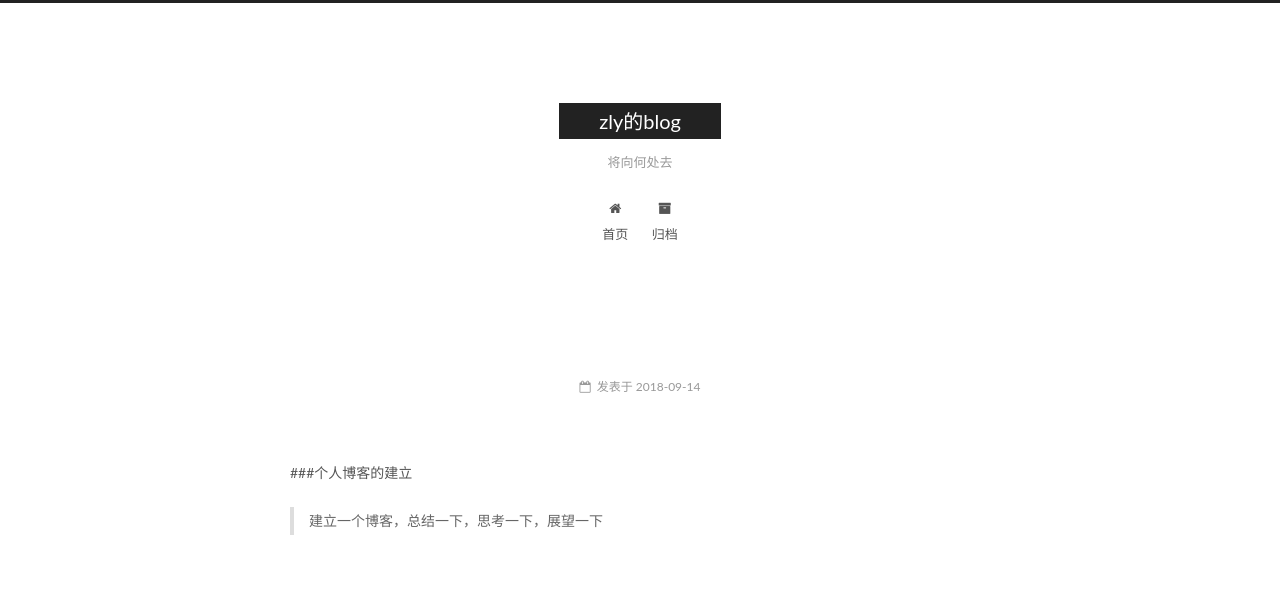
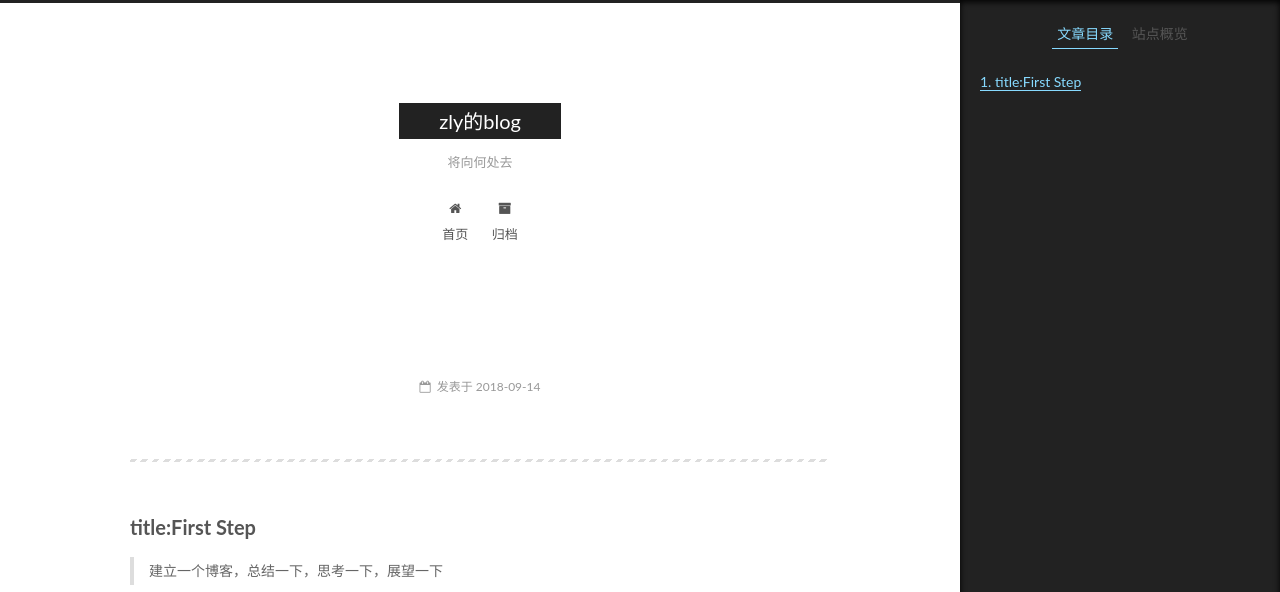
Before and after one commit to zhanglypl/zhanglypl.github.io, a plain HTML site: page 2018/09/14/init/index.html in a window 1280 px wide. Shown: the top 592 px of the page. Drawn offline with Linux system fonts and the light colour scheme.

Commit message:
Site updated: 2018-09-14 18:29:49

```diff
--- a/2018/09/14/init/index.html
+++ b/2018/09/14/init/index.html
@@ -79,17 +79,17 @@
 
 
 
-<meta name="description" content="###个人博客的建立  建立一个博客，总结一下，思考一下，展望一下">
+<meta name="description" content="title:First Step 建立一个博客，总结一下，思考一下，展望一下">
 <meta property="og:type" content="article">
 <meta property="og:title" content="zly的blog">
 <meta property="og:url" content="http://yoursite.com/2018/09/14/init/index.html">
 <meta property="og:site_name" content="zly的blog">
-<meta property="og:description" content="###个人博客的建立  建立一个博客，总结一下，思考一下，展望一下">
+<meta property="og:description" content="title:First Step 建立一个博客，总结一下，思考一下，展望一下">
 <meta property="og:locale" content="zh-Hans">
-<meta property="og:updated_time" content="2018-09-14T10:21:34.867Z">
+<meta property="og:updated_time" content="2018-09-14T10:29:41.298Z">
 <meta name="twitter:card" content="summary">
 <meta name="twitter:title" content="zly的blog">
-<meta name="twitter:description" content="###个人博客的建立  建立一个博客，总结一下，思考一下，展望一下">
+<meta name="twitter:description" content="title:First Step 建立一个博客，总结一下，思考一下，展望一下">
 
 
 
@@ -299,8 +299,8 @@
 
 
 
-        <p>###个人博客的建立</p>
-<blockquote>
+        <hr>
+<h2 id="title-First-Step"><a href="#title-First-Step" class="headerlink" title="title:First Step"></a>title:First Step</h2><blockquote>
 <p>建立一个博客，总结一下，思考一下，展望一下</p>
 </blockquote>
 
@@ -371,8 +371,17 @@
 
 
 
+        <ul class="sidebar-nav motion-element">
+          <li class="sidebar-nav-toc sidebar-nav-active" data-target="post-toc-wrap">
+            文章目录
+          </li>
+          <li class="sidebar-nav-overview" data-target="site-overview-wrap">
+            站点概览
+          </li>
+        </ul>
 
-      <section class="site-overview-wrap sidebar-panel sidebar-panel-active">
+
+      <section class="site-overview-wrap sidebar-panel">
         <div class="site-overview">
           <div class="site-author motion-element" itemprop="author" itemscope itemtype="http://schema.org/Person">
 
@@ -414,6 +423,22 @@
         </div>
       </section>
 
+
+      <!--noindex-->
+        <section class="post-toc-wrap motion-element sidebar-panel sidebar-panel-active">
+          <div class="post-toc">
+
+
+
+
+
+
+              <div class="post-toc-content"><ol class="nav"><li class="nav-item nav-level-2"><a class="nav-link" href="#title-First-Step"><span class="nav-number">1.</span> <span class="nav-text">title:First Step</span></a></li></ol></div>
+
+
+          </div>
+        </section>
+      <!--/noindex-->
 
 
 
--- a/css/main.css
+++ b/css/main.css
@@ -1822,7 +1822,7 @@ pre .javascript .function {
   width: 4px;
   height: 4px;
   border-radius: 50%;
-  background: #ff5d08;
+  background: #cfff55;
 }
 .links-of-blogroll {
   font-size: 13px;
```
Also changed, not shown: index.html (+2 -2 lines).
